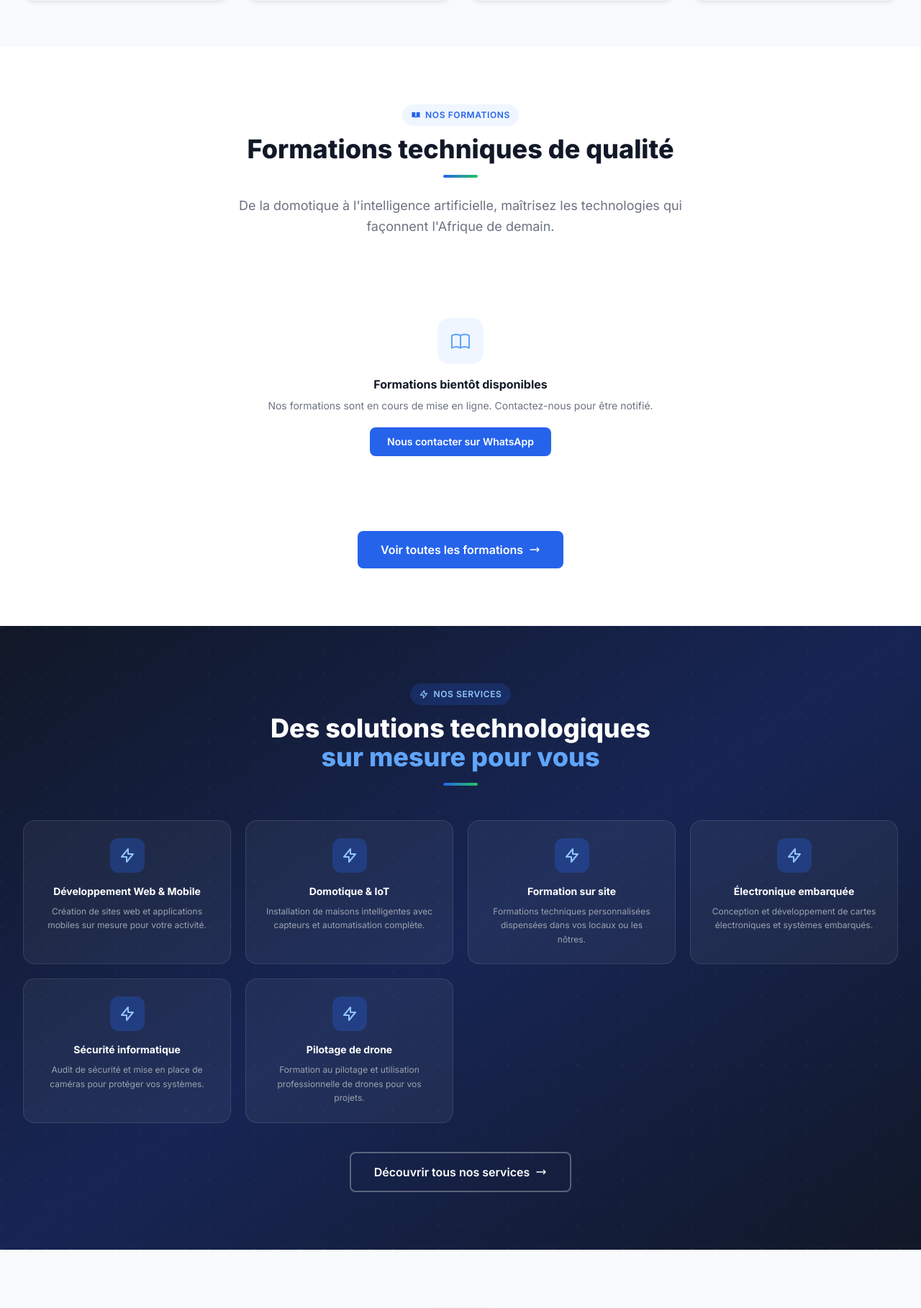
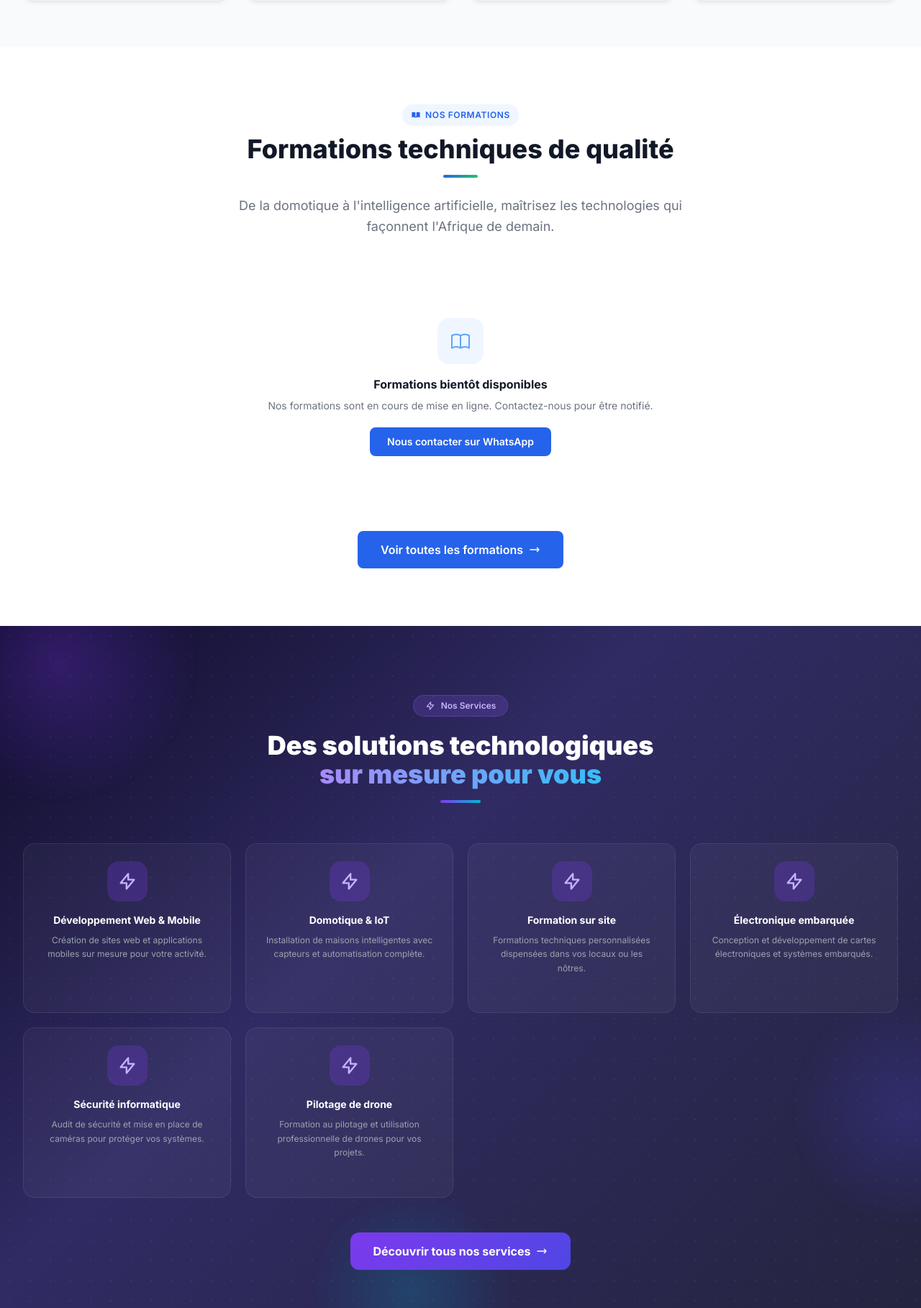
Before and after one commit to Sci-tech05/KcoMat, a Django app: page / in a window 1280 px wide. Shown: the part 1293-3111 px from the top of the page at 72% size. Run offline with Django 5.2, Linux system fonts and the light colour scheme; data comes from the database, SQL or seed files in the repository; data that the repository does not hold is empty; some libraries are stand-ins or nearby versions.

Commit message:
feat: section services redesign - fond violet/indigo + animations staggered entrée

```diff
--- a/templates/base.html
+++ b/templates/base.html
@@ -79,10 +79,10 @@
 
         <!-- Logo -->
         <a href="{% url 'core:accueil' %}" class="flex items-center gap-2 flex-shrink-0">
-          <div class="w-9 h-9 bg-gradient-to-br from-blue-600 to-green-500 rounded-lg flex items-center justify-center shadow">
+         <!-- <div class="w-9 h-9 bg-gradient-to-br from-blue-600 to-green-500 rounded-lg flex items-center justify-center shadow">
             <span class="text-white font-black text-sm">KC</span>
-          </div>
-          <span class="font-extrabold text-xl text-gray-900 tracking-tight">Kco<span class="text-blue-600">Mat</span></span>
+          </div> -->
+          <span class="font-extrabold text-xl text-gray-900 tracking-tight">KcoMat</span>
         </a>
 
         <!-- Desktop Menu -->
--- a/templates/carrieres/detail.html
+++ b/templates/carrieres/detail.html
@@ -84,9 +84,7 @@
 
           <!-- Header -->
           <div class="bg-gradient-to-r from-orange-600 to-orange-700 px-5 py-5 text-center">
-            <div class="w-12 h-12 bg-white/20 rounded-xl flex items-center justify-center mx-auto mb-3">
-              <svg class="w-6 h-6 text-white" fill="none" stroke="currentColor" viewBox="0 0 24 24"><path stroke-linecap="round" stroke-linejoin="round" stroke-width="2" d="M16 7a4 4 0 11-8 0 4 4 0 018 0zM12 14a7 7 0 00-7 7h14a7 7 0 00-7-7z"/></svg>
-            </div>
+
             <h3 class="text-lg font-black text-white">Postuler à cette offre</h3>
             <p class="text-orange-100 text-xs mt-1">Formulaire de candidature</p>
           </div>
--- a/templates/core/accueil.html
+++ b/templates/core/accueil.html
@@ -36,6 +36,46 @@
 
   /* Smooth blobs transition */
   .hero-blob { transition: transform 0.12s ease-out; }
+
+  /* ── Services Section ── */
+  .svc-card {
+    opacity: 0;
+    transform: translateY(48px) scale(0.93);
+    transition:
+      opacity   0.65s cubic-bezier(.22,1,.36,1),
+      transform 0.65s cubic-bezier(.22,1,.36,1),
+      background 0.3s ease,
+      border-color 0.3s ease,
+      box-shadow 0.3s ease;
+  }
+  .svc-card.in-view {
+    opacity: 1;
+    transform: translateY(0) scale(1);
+  }
+  /* stagger per card */
+  .svc-grid > .svc-card:nth-child(1)  { transition-delay:.00s }
+  .svc-grid > .svc-card:nth-child(2)  { transition-delay:.07s }
+  .svc-grid > .svc-card:nth-child(3)  { transition-delay:.14s }
+  .svc-grid > .svc-card:nth-child(4)  { transition-delay:.21s }
+  .svc-grid > .svc-card:nth-child(5)  { transition-delay:.28s }
+  .svc-grid > .svc-card:nth-child(6)  { transition-delay:.35s }
+  .svc-grid > .svc-card:nth-child(7)  { transition-delay:.42s }
+  .svc-grid > .svc-card:nth-child(8)  { transition-delay:.49s }
+
+  /* Icon spin + glow on hover */
+  .svc-card:hover .svc-icon {
+    transform: rotate(15deg) scale(1.15);
+    box-shadow: 0 0 20px 4px rgba(167,139,250,.45);
+    background: rgba(139,92,246,.5) !important;
+  }
+  .svc-icon { transition: transform 0.35s cubic-bezier(.34,1.56,.64,1), box-shadow 0.35s ease, background 0.35s ease; }
+
+  /* Floating orbs in services bg */
+  @keyframes svc-float-a { 0%,100%{transform:translate(0,0) scale(1)} 50%{transform:translate(30px,-25px) scale(1.07)} }
+  @keyframes svc-float-b { 0%,100%{transform:translate(0,0) scale(1)} 50%{transform:translate(-20px,20px) scale(1.05)} }
+  .svc-orb-a { animation: svc-float-a 9s ease-in-out infinite; }
+  .svc-orb-b { animation: svc-float-b 11s ease-in-out infinite; }
+  .svc-orb-c { animation: svc-float-a 7s ease-in-out infinite reverse; }
 </style>
 {% endblock %}
 
@@ -367,69 +407,67 @@
 <!-- ===================================================
      SERVICES SECTION
 =================================================== -->
-<section class="py-20 bg-gradient-to-br from-gray-900 via-blue-950 to-gray-900 text-white relative overflow-hidden">
-    <div class="absolute inset-0 opacity-5 dot-bg-pattern"></div>
+<section class="relative py-24 overflow-hidden" style="background: linear-gradient(135deg, #0f0c29 0%, #302b63 40%, #24243e 100%);">
+
+  <!-- Animated floating orbs -->
+  <div class="absolute inset-0 pointer-events-none overflow-hidden">
+    <div class="svc-orb-a absolute -top-32 -left-32 w-96 h-96 rounded-full opacity-30" style="background:radial-gradient(circle, #7c3aed 0%, transparent 70%);"></div>
+    <div class="svc-orb-b absolute top-1/2 -right-40 w-80 h-80 rounded-full opacity-25" style="background:radial-gradient(circle, #4f46e5 0%, transparent 70%);"></div>
+    <div class="svc-orb-c absolute -bottom-20 left-1/3 w-72 h-72 rounded-full opacity-20" style="background:radial-gradient(circle, #06b6d4 0%, transparent 70%);"></div>
+    <!-- Dot grid pattern -->
+    <div class="absolute inset-0" style="background-image:radial-gradient(circle, rgba(255,255,255,.06) 1px, transparent 1px); background-size:28px 28px;"></div>
+  </div>
+
   <div class="relative max-w-7xl mx-auto px-4 sm:px-6 lg:px-8">
-        <div class="text-center mb-12">
-            <div class="section-tag mx-auto justify-center bg-blue-600/20 border-blue-500/30 text-blue-300">
-                <svg class="w-3.5 h-3.5" fill="none" stroke="currentColor" viewBox="0 0 24 24">
-                    <path stroke-linecap="round" stroke-linejoin="round" stroke-width="2"
-                        d="M13 10V3L4 14h7v7l9-11h-7z" />
-                </svg>
+
+    <!-- Header -->
+    <div class="text-center mb-14 reveal">
+      <div class="inline-flex items-center gap-2 bg-violet-500/20 border border-violet-500/30 text-violet-300 text-xs font-semibold px-4 py-1.5 rounded-full mb-5">
+        <svg class="w-3.5 h-3.5" fill="none" stroke="currentColor" viewBox="0 0 24 24"><path stroke-linecap="round" stroke-linejoin="round" stroke-width="2" d="M13 10V3L4 14h7v7l9-11h-7z"/></svg>
         Nos Services
       </div>
-            <h2 class="section-title text-white">Des solutions technologiques<br /><span class="text-blue-400">sur
-                    mesure pour vous</span></h2>
-            <div class="section-divider mx-auto"></div>
+      <h2 class="text-3xl md:text-4xl font-black text-white mb-3">Des solutions technologiques<br/><span class="text-transparent bg-clip-text" style="background-image:linear-gradient(90deg,#a78bfa,#38bdf8);">sur mesure pour vous</span></h2>
+      <div class="w-14 h-1 rounded-full mx-auto mt-4" style="background:linear-gradient(90deg,#7c3aed,#06b6d4);"></div>
     </div>
 
-        <div class="grid grid-cols-1 sm:grid-cols-2 lg:grid-cols-3 xl:grid-cols-4 gap-5">
+    <!-- Grid -->
+    <div class="svc-grid grid grid-cols-1 sm:grid-cols-2 lg:grid-cols-3 xl:grid-cols-4 gap-5">
       {% if services %}
       {% for service in services %}
-            <a href="{% url 'services:detail' service.slug %}"
-                class="group bg-white/5 hover:bg-white/10 border border-white/10 hover:border-blue-500/50 rounded-2xl p-6 transition-all duration-300 hover:-translate-y-1 text-center">
-                <div
-                    class="w-12 h-12 bg-blue-600/30 rounded-xl flex items-center justify-center mb-4 group-hover:bg-blue-600 transition-colors mx-auto">
-                    <svg class="w-6 h-6 text-blue-300 group-hover:text-white" fill="none" stroke="currentColor"
-                        viewBox="0 0 24 24">
-                        <path stroke-linecap="round" stroke-linejoin="round" stroke-width="2"
-                            d="M13 10V3L4 14h7v7l9-11h-7z" />
-                    </svg>
+      <a href="{% url 'services:detail' service.slug %}" class="svc-card group relative rounded-2xl p-6 text-center cursor-pointer overflow-hidden" style="background:rgba(255,255,255,.04); border:1px solid rgba(255,255,255,.08);">
+        <!-- Card shimmer on hover -->
+        <div class="absolute inset-0 opacity-0 group-hover:opacity-100 transition-opacity duration-500 pointer-events-none" style="background:linear-gradient(135deg,rgba(139,92,246,.12) 0%,rgba(56,189,248,.08) 100%);"></div>
+        <!-- Left accent bar -->
+        <div class="absolute left-0 top-4 bottom-4 w-0.5 rounded-full opacity-0 group-hover:opacity-100 transition-all duration-300" style="background:linear-gradient(180deg,#7c3aed,#06b6d4);"></div>
+        <!-- Icon -->
+        <div class="svc-icon w-14 h-14 rounded-2xl flex items-center justify-center mb-4 mx-auto" style="background:rgba(124,58,237,.25);">
+          <svg class="w-7 h-7 text-violet-300" fill="none" stroke="currentColor" viewBox="0 0 24 24"><path stroke-linecap="round" stroke-linejoin="round" stroke-width="2" d="M13 10V3L4 14h7v7l9-11h-7z"/></svg>
         </div>
-                <h3 class="font-bold text-white mb-2 text-sm">{{ service.titre }}</h3>
+        <h3 class="font-bold text-white mb-2 text-sm group-hover:text-violet-200 transition-colors">{{ service.titre }}</h3>
         <p class="text-gray-400 text-xs leading-relaxed">{{ service.description_courte|truncatechars:80 }}</p>
+        <!-- Arrow appearing on hover -->
+        <div class="mt-3 text-violet-400 text-xs font-semibold opacity-0 group-hover:opacity-100 translate-y-2 group-hover:translate-y-0 transition-all duration-300">Voir le service →</div>
       </a>
       {% endfor %}
       {% else %}
-            <!-- Default services -->
-            {% for titre in "Installations électriques,Automatisation intelligente,Domotique,Installations photovoltaïques,Caméras de surveillance,Dépannage électrique,Solutions sur mesure"|split:"," %}
-            <div
-                class="group bg-white/5 hover:bg-white/10 border border-white/10 hover:border-blue-500/50 rounded-2xl p-6 transition-all duration-300 hover:-translate-y-1 text-center">
-                <div
-                    class="w-12 h-12 bg-blue-600/30 rounded-xl flex items-center justify-center mb-4 group-hover:bg-blue-600 transition-colors mx-auto">
-                    <svg class="w-6 h-6 text-blue-300 group-hover:text-white" fill="none" stroke="currentColor"
-                        viewBox="0 0 24 24">
-                        <path stroke-linecap="round" stroke-linejoin="round" stroke-width="2"
-                            d="M13 10V3L4 14h7v7l9-11h-7z" />
-                    </svg>
-                </div>
-                <h3 class="font-bold text-white mb-2 text-sm">{{ titre }}</h3>
-                <p class="text-gray-400 text-xs leading-relaxed">Service professionnel fourni par nos experts
-                    certifiés.
-                </p>
+      {% for item in "Installations électriques|⚡,Automatisation intelligente|🤖,Domotique|🏠,Solaire photovoltaïque|☀️,Caméras de surveillance|📷,Dépannage électrique|🔧,Développement web|💻,Solutions sur mesure|✨"|split:"," %}
+      <div class="svc-card group relative rounded-2xl p-6 text-center overflow-hidden" style="background:rgba(255,255,255,.04); border:1px solid rgba(255,255,255,.08);">
+        <div class="absolute inset-0 opacity-0 group-hover:opacity-100 transition-opacity duration-500 pointer-events-none" style="background:linear-gradient(135deg,rgba(139,92,246,.12) 0%,rgba(56,189,248,.08) 100%);"></div>
+        <div class="absolute left-0 top-4 bottom-4 w-0.5 rounded-full opacity-0 group-hover:opacity-100 transition-all duration-300" style="background:linear-gradient(180deg,#7c3aed,#06b6d4);"></div>
+        <div class="svc-icon w-14 h-14 rounded-2xl flex items-center justify-center mb-4 mx-auto text-2xl" style="background:rgba(124,58,237,.25);">{{ item|split:"|"|last }}</div>
+        <h3 class="font-bold text-white mb-2 text-sm group-hover:text-violet-200 transition-colors">{{ item|split:"|"|first }}</h3>
+        <p class="text-gray-400 text-xs leading-relaxed">Service professionnel fourni par nos experts certifiés.</p>
+        <div class="mt-3 text-violet-400 text-xs font-semibold opacity-0 group-hover:opacity-100 translate-y-2 group-hover:translate-y-0 transition-all duration-300">En savoir plus →</div>
       </div>
       {% endfor %}
       {% endif %}
     </div>
 
-        <div class="text-center mt-10">
-            <a href="{% url 'services:liste' %}"
-                class="btn-outline border-white/30 text-white hover:bg-white hover:text-gray-900 px-8 py-3.5">
+    <!-- CTA -->
+    <div class="text-center mt-12">
+      <a href="{% url 'services:liste' %}" class="inline-flex items-center gap-2 font-bold px-8 py-3.5 rounded-xl text-white transition-all hover:-translate-y-0.5 hover:shadow-lg hover:shadow-violet-900/40" style="background:linear-gradient(135deg,#7c3aed,#4f46e5);">
         Découvrir tous nos services
-                <svg class="w-4 h-4" fill="none" stroke="currentColor" viewBox="0 0 24 24">
-                    <path stroke-linecap="round" stroke-linejoin="round" stroke-width="2"
-                        d="M17 8l4 4m0 0l-4 4m4-4H3" />
-                </svg>
+        <svg class="w-4 h-4" fill="none" stroke="currentColor" viewBox="0 0 24 24"><path stroke-linecap="round" stroke-linejoin="round" stroke-width="2" d="M17 8l4 4m0 0l-4 4m4-4H3"/></svg>
       </a>
     </div>
   </div>
@@ -759,7 +797,20 @@ document.addEventListener('DOMContentLoaded', () => {
   }
 
   // ══════════════════════════════════════════════
-  // 4. PARALLAX sur les blobs du hero
+  // 4. SERVICES CARDS — staggered IntersectionObserver
+  // ══════════════════════════════════════════════
+  const svcObs = new IntersectionObserver((entries) => {
+    entries.forEach(entry => {
+      if (entry.isIntersecting) {
+        entry.target.classList.add('in-view');
+        svcObs.unobserve(entry.target);
+      }
+    });
+  }, { threshold: 0.12, rootMargin: '0px 0px -40px 0px' });
+  document.querySelectorAll('.svc-card').forEach(el => svcObs.observe(el));
+
+  // ══════════════════════════════════════════════
+  // 5. PARALLAX sur les blobs du hero
   // ══════════════════════════════════════════════
   const hero = document.querySelector('section.relative.min-h-screen');
   if (hero) {
```
Lines whose indentation alone changed are shown as unchanged.
